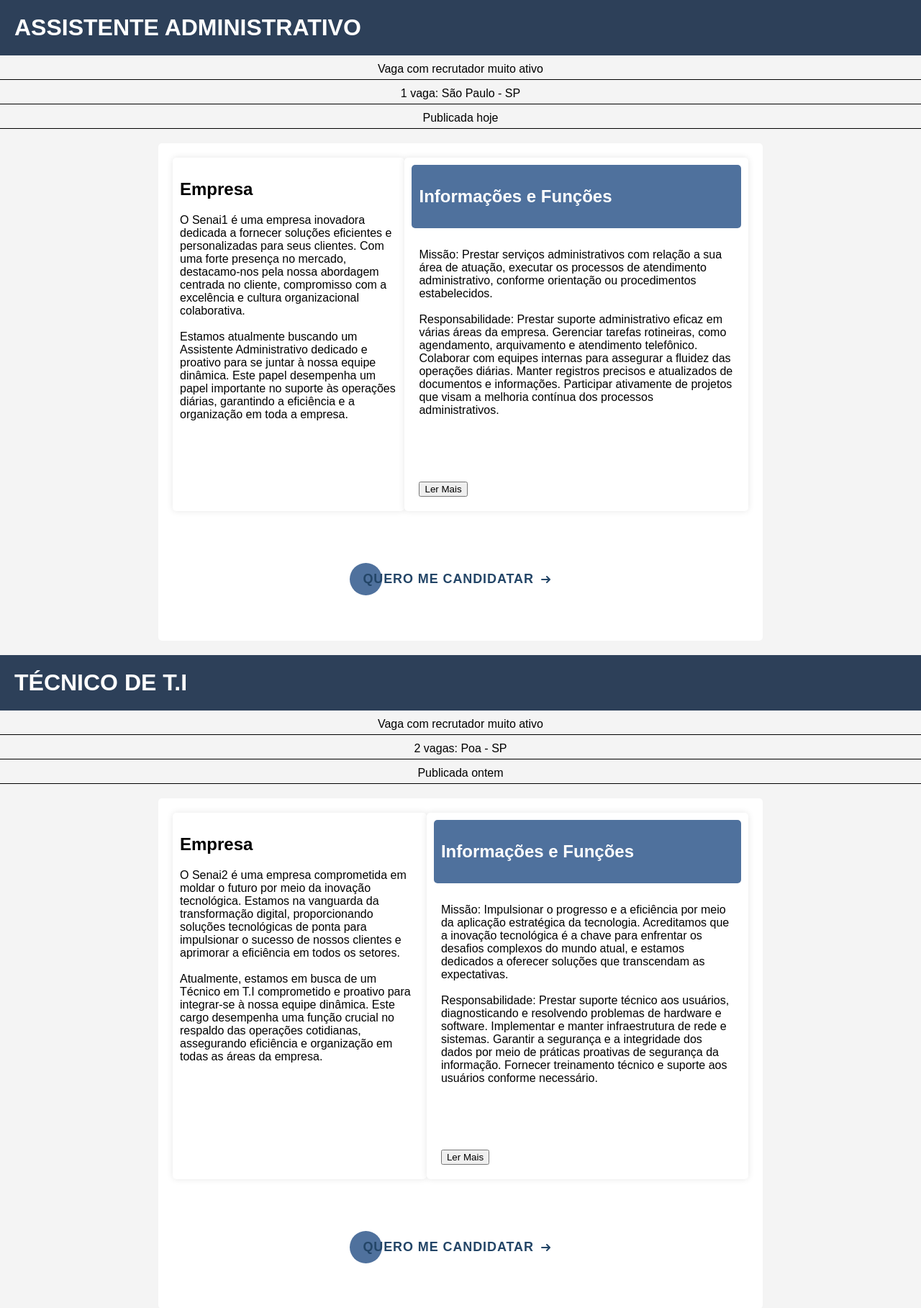
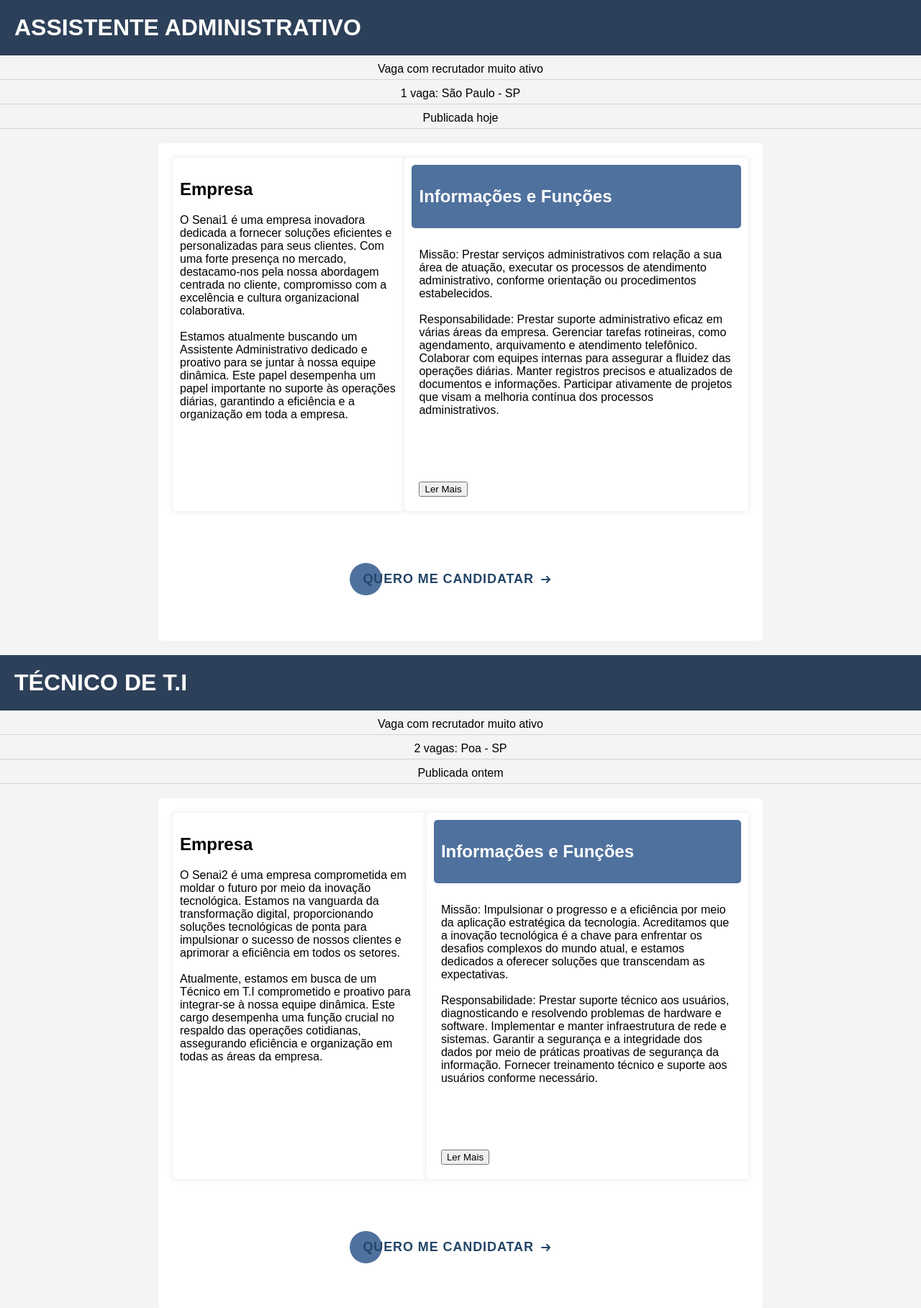
Before and after one commit to BiaMayumi/empregaki, a PHP site: page /vagas.html in a window 1280 px wide. Shown: the top 1817 px of the page at 72% size. Run offline with PHP 8.4, Linux system fonts and the light colour scheme.

Commit message:
commit bia

```diff
--- a/vagas/vagas.css
+++ b/vagas/vagas.css
@@ -17,7 +17,7 @@ h1 {
 .infojob {
     text-align: center;
     margin: 10px 0;
-    border-bottom: 1px solid #000; /* Adicionando sublinhado com borda de 1 pixel de espessura */
+    border-bottom: 1px solid #00000022; /* Adicionando sublinhado com borda de 1 pixel de espessura */
     padding-bottom: 5px; /* Ajustando o espaço entre o texto e o sublinhado */
     margin-bottom: 10px; /* Adicionando um espaço entre os elementos */
 }
```
